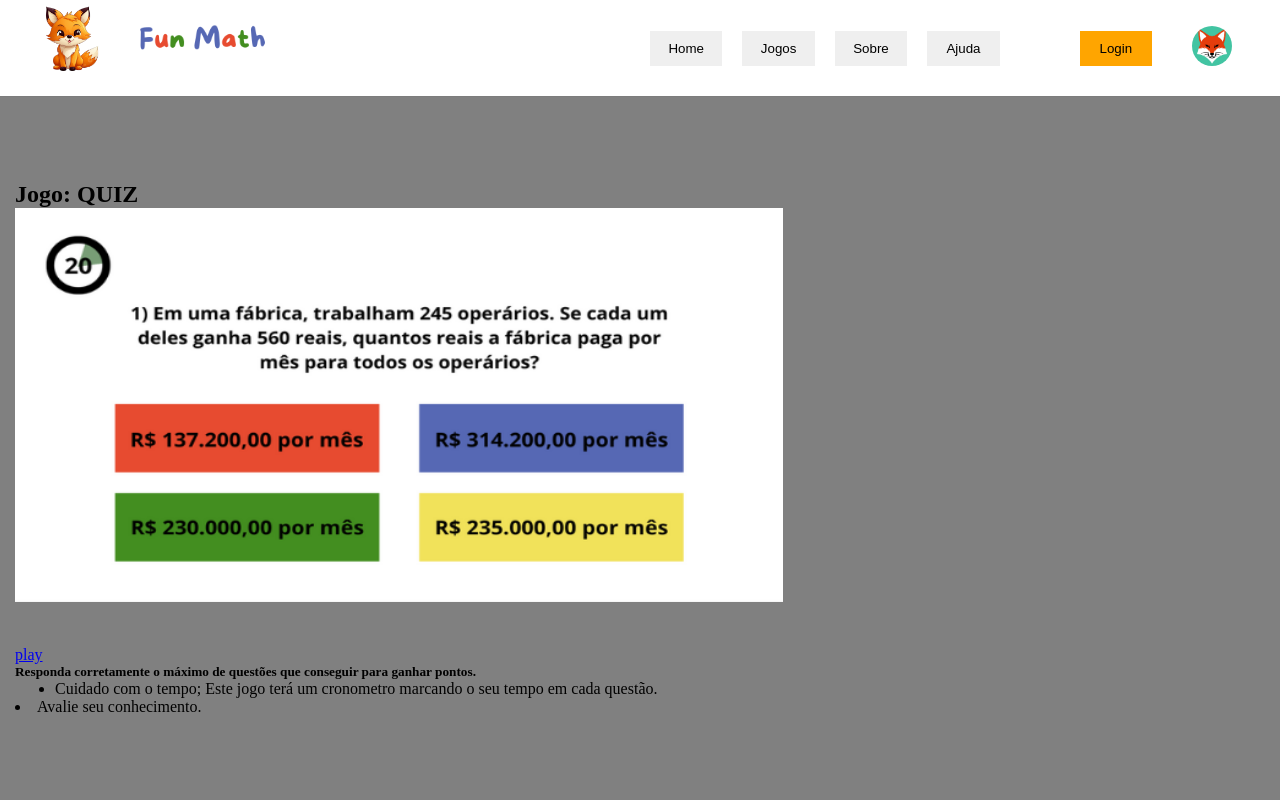
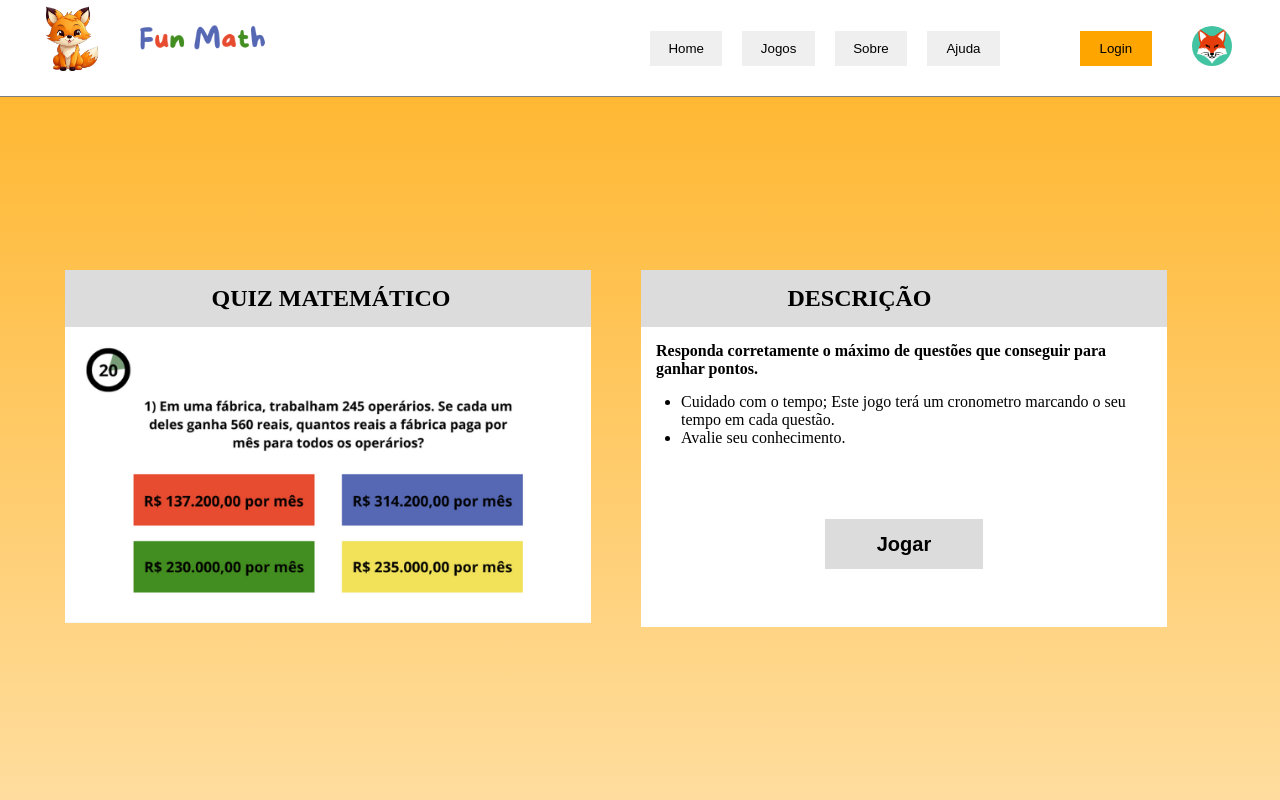
Before and after one commit to Eduardoooo0/FunMath, a Flask app: page /inicial_quiz in a window 1280 px wide. Run offline with Flask 3, Linux system fonts and the light colour scheme.

Commit message:
adicionando o css de inicial_quiz

```diff
--- a/static/style/inicial_quiz.css
+++ b/static/style/inicial_quiz.css
@@ -136,17 +136,70 @@ section{
     width: 100%;
     height: 900px;
     overflow-y: auto;
-    background-color: gray;
+    background-image: linear-gradient(rgb(255, 184, 51), rgb(255, 221, 158)) ;
     padding: 15px;
 }
-section img{
-    width: 60%;
-    height: 90%;
-}
-/* footer{
+.box{
+    position: relative;
     display: flex;
     flex-direction: row;
-    border-top: 1px solid rgb(124, 124, 124);
+    height: 100%;
+    width: 90%;
+}
+#titulo-jogo{
+    padding: 15px;
+    margin-left: 25%;
+}
+#quad1{
+    width: 110%;
+    height: 90%;
+    margin-left: 50px;
+    background-color: aqua;
+}
+#img_quiz{
     width: 100%;
-    height: 10%;
-} */
+    height: 100%;
+}
+#div_quiz{
+    width: 100%;
+    background-color: gainsboro;
+}
+
+#quad2{
+    position: relative;
+    margin-left: 50px;
+    flex-direction: column;
+    height: 100%;
+    width: 110%;
+    background-color: white;
+}
+#desc_text{
+    padding: 15px;
+}
+#jogar{
+    position: relative;
+    background-color: gainsboro;
+    width: 30%;
+    height: 50px;
+    margin-left: 35%;
+    text-decoration: none;
+    margin-bottom: 10%;
+}
+a{
+    text-decoration: none;
+    color: black;
+}
+#desc{
+    padding: 15px;
+    margin-left: 25%;
+}
+.descricao{
+    display: flex;
+    flex-direction: column;
+    justify-content: space-between;
+    height: 82.5%;
+}
+#div_quiz2{
+    width: 100%;
+    background-color: gainsboro;
+}
--- a/templates/inicial.html
+++ b/templates/inicial.html
@@ -4,7 +4,7 @@
     <meta charset="UTF-8">
     <meta http-equiv="X-UA-Compatible" content="IE=edge">
     <meta name="viewport" content="width=device-width, initial-scale=1.0">
-    <title>Document</title>
+    <title>Index</title>
     <link rel="stylesheet" href="static/style/inicial.css">
 </head>
 <body>
--- a/templates/inicial_quiz.html
+++ b/templates/inicial_quiz.html
@@ -29,19 +29,41 @@
             </div>
         </header>
         <section>
-            <h1>Jogo: QUIZ</h1>
             <div>
-                <img src="static/imgs/img-jogo-quiz.png" alt="">
+
+
+
+                <div class="box">
+                    <div id="quad1">
+                        <div id="div_quiz">
+                            <h1 id="titulo-jogo">QUIZ MATEMÁTICO</h1>
+                        </div>
+                        <div id="play-jogo">
+                            <img id="img_quiz" src="static/imgs/img-jogo-quiz.png" alt="">
+                        </div>
+                    </div>
+                    <div id="quad2">
+                        <div id="div_quiz2">
+                            <h1 id="desc">DESCRIÇÃO</h1>
+                        </div>
+                        <div class="descricao">
+                            <div>
+                                <h4 id="desc_text">Responda corretamente o máximo de questões que conseguir para ganhar pontos.</h4>
+                                <ul>
+                                    <li><p>Cuidado com o tempo; Este jogo terá um cronometro marcando o seu tempo em cada questão.</p></li>
+                                    <li><p>Avalie seu conhecimento.</p></li>
+                                </ul>
+                            </div>
+
+                            <button id="jogar"><a href="{{url_for('Fases')}}"><h1>Jogar</h1></a></button>
+                        </div>
+                    </div>
+
+
+                </div>
             </div>
-           <div><a href="{{url_for('Fases')}}">play</a></div>
 
-           <div class="descricao">
-            <h5>Responda corretamente o máximo de questões que conseguir para ganhar pontos.</h5>
-            <ul>
-                <li>Cuidado com o tempo; Este jogo terá um cronometro marcando o seu tempo em cada questão.</ul>
-                <li>Avalie seu conhecimento.</ul>
-            </ul>
-           </div>
+
         </section>
         <footer></footer>
     </div>
```
